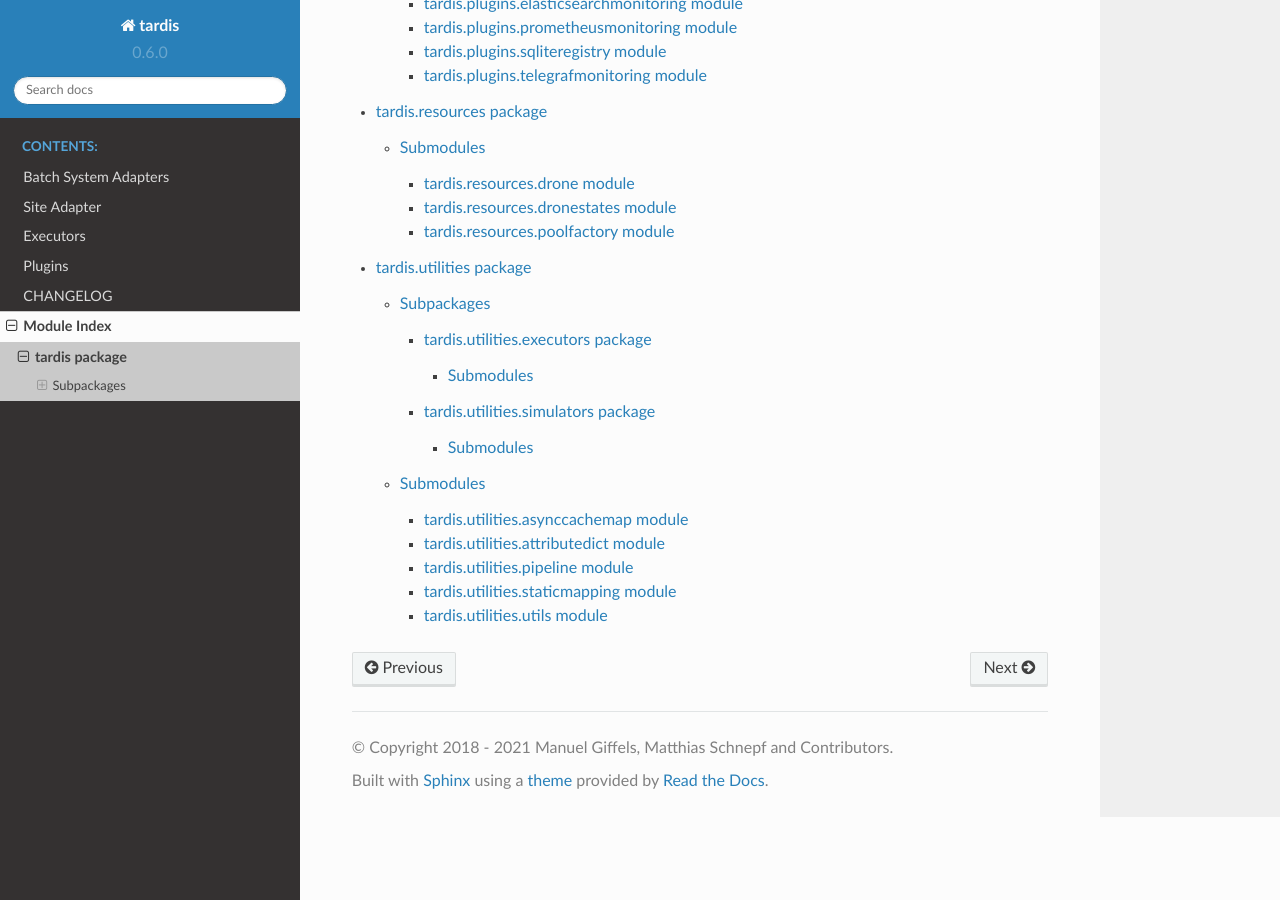
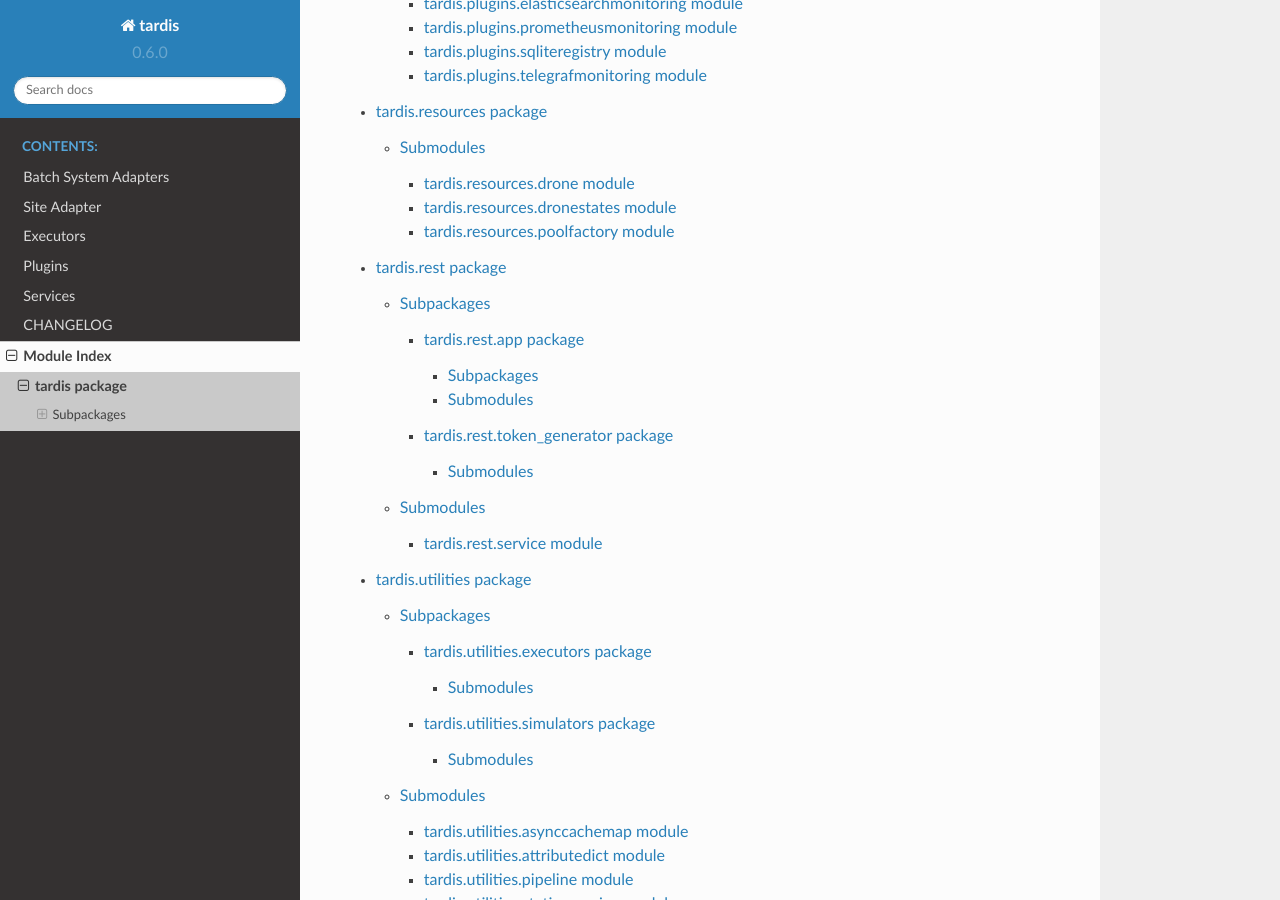
Before and after one commit to MatterMiners/tardis, a Sphinx documentation site: the page built from docs/source/api/tardis.rst, in a window 1280 px wide and 900 px high, scrolled down 1284 px. Built offline with Sphinx 7.4.7 and the Read the Docs theme 2.0.0, drawn with Linux system fonts in a browser that asks for light colours; pages that are not in the unit, such as notebooks, are missing from menus.

```diff
--- /dev/null
+++ b/docs/source/api/tardis.rest.app.crud.rst
@@ -0,0 +1,7 @@
+tardis.rest.app.crud module
+===========================
+
+.. automodule:: tardis.rest.app.crud
+   :members:
+   :undoc-members:
+   :show-inheritance:
--- /dev/null
+++ b/docs/source/api/tardis.rest.app.database.rst
@@ -0,0 +1,7 @@
+tardis.rest.app.database module
+===============================
+
+.. automodule:: tardis.rest.app.database
+   :members:
+   :undoc-members:
+   :show-inheritance:
--- /dev/null
+++ b/docs/source/api/tardis.rest.app.main.rst
@@ -0,0 +1,7 @@
+tardis.rest.app.main module
+===========================
+
+.. automodule:: tardis.rest.app.main
+   :members:
+   :undoc-members:
+   :show-inheritance:
--- /dev/null
+++ b/docs/source/api/tardis.rest.app.routers.resources.rst
@@ -0,0 +1,7 @@
+tardis.rest.app.routers.resources module
+========================================
+
+.. automodule:: tardis.rest.app.routers.resources
+   :members:
+   :undoc-members:
+   :show-inheritance:
--- /dev/null
+++ b/docs/source/api/tardis.rest.app.security.rst
@@ -0,0 +1,7 @@
+tardis.rest.app.security module
+===============================
+
+.. automodule:: tardis.rest.app.security
+   :members:
+   :undoc-members:
+   :show-inheritance:
--- /dev/null
+++ b/docs/source/api/tardis.rest.service.rst
@@ -0,0 +1,7 @@
+tardis.rest.service module
+==========================
+
+.. automodule:: tardis.rest.service
+   :members:
+   :undoc-members:
+   :show-inheritance:
--- /dev/null
+++ b/docs/source/api/tardis.rest.token_generator.generate_token.rst
@@ -0,0 +1,7 @@
+tardis.rest.token\_generator.generate\_token module
+===================================================
+
+.. automodule:: tardis.rest.token_generator.generate_token
+   :members:
+   :undoc-members:
+   :show-inheritance:
--- a/docs/source/api/tardis.rst
+++ b/docs/source/api/tardis.rst
@@ -19,4 +19,5 @@ Subpackages
    tardis.interfaces
    tardis.plugins
    tardis.resources
+   tardis.rest
    tardis.utilities
--- a/docs/source/conf.py
+++ b/docs/source/conf.py
@@ -14,9 +14,16 @@
 #
 import os
 import sys
-sys.path.insert(0, os.path.abspath('../..'))
-from tardis import __about__
 
+sys.path.insert(0, os.path.abspath("../.."))
+from tardis import __about__  # noqa E402
+
+# Add necessary configuration to build documentation without import errors
+from tardis.configuration.configuration import Configuration  # noqa E402
+
+configuration = Configuration(
+    {"Plugins": {"SqliteRegistry": {"db_file": ":memory:"}}, "Sites": []}
+)
 
 # -- Project information -----------------------------------------------------
 
@@ -40,27 +47,27 @@ release = version
 # extensions coming with Sphinx (named 'sphinx.ext.*') or your custom
 # ones.
 extensions = [
-    'sphinx.ext.autodoc',
-    'sphinx.ext.intersphinx',
-    'sphinx.ext.mathjax',
-    'sphinx.ext.ifconfig',
-    'sphinx.ext.viewcode',
-    'sphinx.ext.githubpages',
-    'sphinxcontrib.contentui',
-    'myst_parser',
+    "sphinx.ext.autodoc",
+    "sphinx.ext.intersphinx",
+    "sphinx.ext.mathjax",
+    "sphinx.ext.ifconfig",
+    "sphinx.ext.viewcode",
+    "sphinx.ext.githubpages",
+    "sphinxcontrib.contentui",
+    "myst_parser",
 ]
 
 # Add any paths that contain templates here, relative to this directory.
-templates_path = ['_templates']
+templates_path = ["_templates"]
 
 # The suffix(es) of source filenames.
 # You can specify multiple suffix as a list of string:
 #
 # source_suffix = ['.rst', '.md']
-source_suffix = '.rst'
+source_suffix = ".rst"
 
 # The master toctree document.
-master_doc = 'index'
+master_doc = "index"
 
 # The language for content autogenerated by Sphinx. Refer to documentation
 # for a list of supported languages.
@@ -72,10 +79,10 @@ language = None
 # List of patterns, relative to source directory, that match files and
 # directories to ignore when looking for source files.
 # This pattern also affects html_static_path and html_extra_path .
-exclude_patterns = ['_build']
+exclude_patterns = ["_build"]
 
 # The name of the Pygments (syntax highlighting) style to use.
-pygments_style = 'sphinx'
+pygments_style = "sphinx"
 
 
 # -- Options for HTML output -------------------------------------------------
@@ -83,7 +90,7 @@ pygments_style = 'sphinx'
 # The theme to use for HTML and HTML Help pages.  See the documentation for
 # a list of builtin themes.
 #
-html_theme = 'sphinx_rtd_theme'
+html_theme = "sphinx_rtd_theme"
 
 # Theme options are theme-specific and customize the look and feel of a theme
 # further.  For a list of options available for each theme, see the
@@ -94,7 +101,7 @@ html_theme = 'sphinx_rtd_theme'
 # Add any paths that contain custom static files (such as style sheets) here,
 # relative to this directory. They are copied after the builtin static files,
 # so a file named "default.css" will overwrite the builtin "default.css".
-html_static_path = ['_static']
+html_static_path = ["_static"]
 
 # Custom sidebar templates, must be a dictionary that maps document names
 # to template names.
@@ -110,7 +117,7 @@ html_static_path = ['_static']
 # -- Options for HTMLHelp output ---------------------------------------------
 
 # Output file base name for HTML help builder.
-htmlhelp_basename = 'tardisdoc'
+htmlhelp_basename = "tardisdoc"
 
 
 # -- Options for LaTeX output ------------------------------------------------
@@ -119,15 +126,12 @@ latex_elements = {
     # The paper size ('letterpaper' or 'a4paper').
     #
     # 'papersize': 'letterpaper',
-
     # The font size ('10pt', '11pt' or '12pt').
     #
     # 'pointsize': '10pt',
-
     # Additional stuff for the LaTeX preamble.
     #
     # 'preamble': '',
-
     # Latex figure (float) alignment
     #
     # 'figure_align': 'htbp',
@@ -137,8 +141,7 @@ latex_elements = {
 # (source start file, target name, title,
 #  author, documentclass [howto, manual, or own class]).
 latex_documents = [
-    (master_doc, 'tardis.tex', 'tardis Documentation',
-     author, 'manual'),
+    (master_doc, "tardis.tex", "tardis Documentation", author, "manual"),
 ]
 
 
@@ -146,10 +149,7 @@ latex_documents = [
 
 # One entry per manual page. List of tuples
 # (source start file, name, description, authors, manual section).
-man_pages = [
-    (master_doc, 'tardis', 'tardis Documentation',
-     [author], 1)
-]
+man_pages = [(master_doc, "tardis", "tardis Documentation", [author], 1)]
 
 
 # -- Options for Texinfo output ----------------------------------------------
@@ -158,9 +158,15 @@ man_pages = [
 # (source start file, target name, title, author,
 #  dir menu entry, description, category)
 texinfo_documents = [
-    (master_doc, 'tardis', 'tardis Documentation',
-     author, 'tardis', 'One line description of project.',
-     'Miscellaneous'),
+    (
+        master_doc,
+        "tardis",
+        "tardis Documentation",
+        author,
+        "tardis",
+        "One line description of project.",
+        "Miscellaneous",
+    ),
 ]
 
 
@@ -170,7 +176,6 @@ texinfo_documents = [
 
 # Example configuration for intersphinx: refer to the Python standard library.
 intersphinx_mapping = {
-    "python": ('https://docs.python.org/', None),
-    "cobald": ('https://cobald.readthedocs.io/en/stable', None)
-
+    "python": ("https://docs.python.org/", None),
+    "cobald": ("https://cobald.readthedocs.io/en/stable", None),
 }
--- a/docs/source/index.rst
+++ b/docs/source/index.rst
@@ -14,6 +14,7 @@ Welcome to the TARDIS documentation!
    adapters/site
    executors/executors
    plugins/plugins
+   services/services
    CONTRIBUTING.md
    changelog
    Module Index <api/modules>
```
Also changed, not shown: docs/source/api/tardis.rest.app.routers.rst (added, +16 -0 lines), docs/source/api/tardis.rest.app.rst (added, +26 -0 lines), docs/source/api/tardis.rest.rst (added, +24 -0 lines), docs/source/api/tardis.rest.token_generator.rst (added, +15 -0 lines), docs/source/services/services.rst (added, +111 -0 lines).
